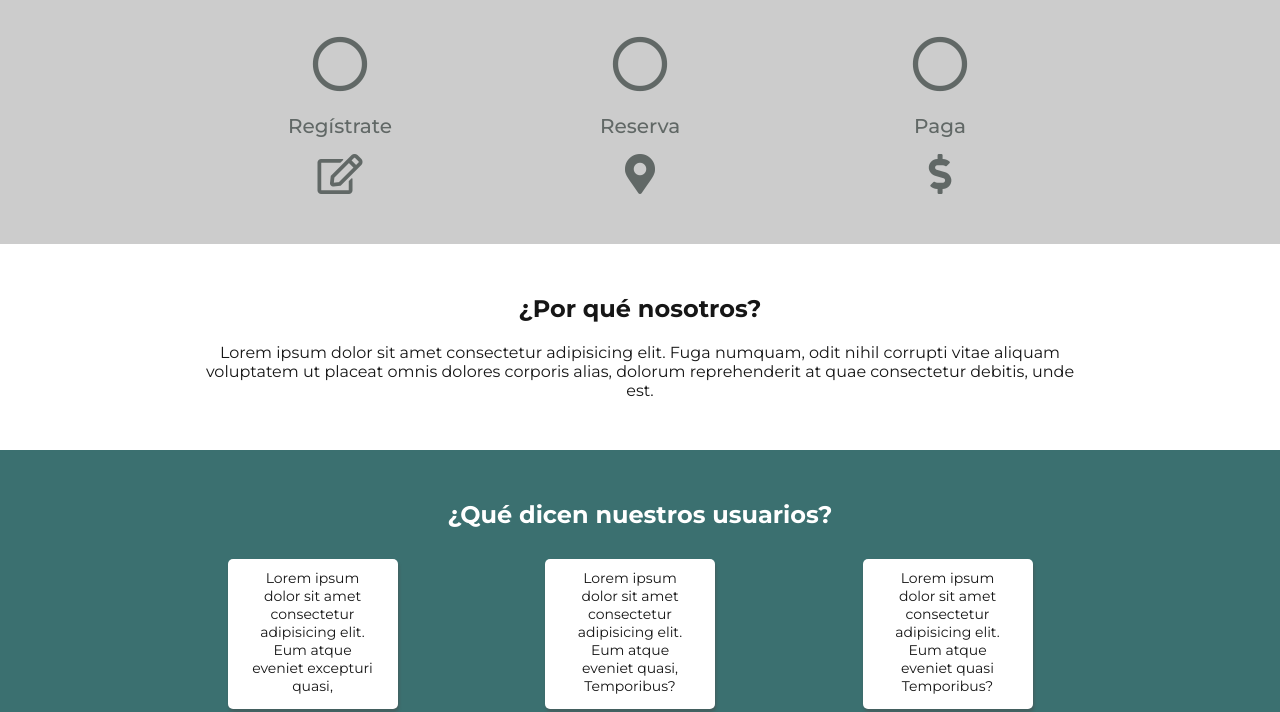
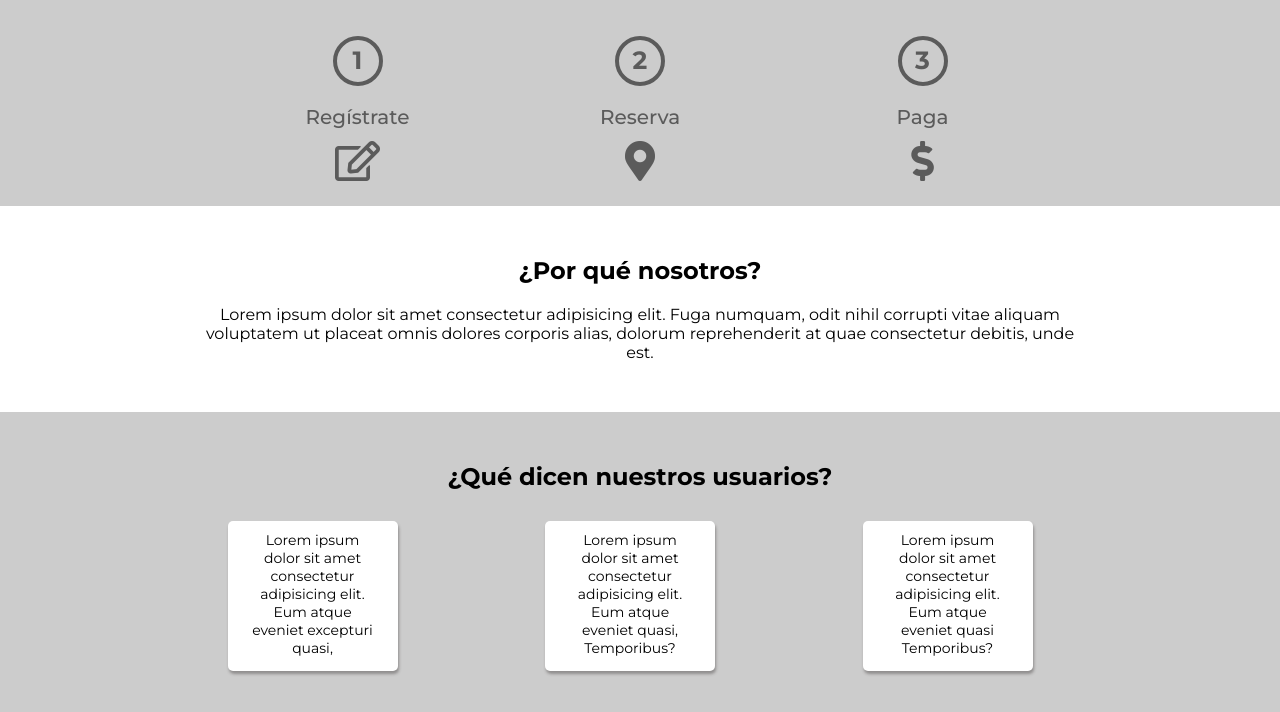
Before and after one commit to ceciij/taxi-project, a plain HTML site: page index.html in a window 1280 px wide. Shown: the part 608-1320 px from the top of the page. Drawn offline with Linux system fonts and the light colour scheme.

Commit message:
Adding changes in idex.html, favicon, numbers, remplacing circles. Modifications in style.css and style.scss. Adding color variables in _variables.scss

```diff
--- a/assets/sass/style/style.scss
+++ b/assets/sass/style/style.scss
@@ -59,7 +59,7 @@ header .taxi-background {
       flex-direction: column;
       align-items: center;
       list-style: none;
-      color: rgb(97, 104, 102);
+      color: #5b5b5b;
     }
     & i:first-child{
       font-size: 2.8em;
@@ -86,8 +86,8 @@ header .taxi-background {
 
 .recomendaciones{
   @include padding;
-  background-color: rgb(59, 112, 112);
-  color: white;
+  background-color: #cccccc;;
+  color: black;
   .container > ul{
     @include flex(space-evenly);
     list-style: none;
--- a/assets/sass/variables/_variables.scss
+++ b/assets/sass/variables/_variables.scss
@@ -1,8 +1,11 @@
 
 //COLORS
 
-$light-gray: rgb(204, 204, 204);
-$color-dark: #161616;
+$light-gray: #cccccc;
+$medium-gray: #5b5b5b;
+$color-dark: #000000;
+$color-yellow: #f9cf29;
+$shadow-color:#4d4a4a79;
 
 //TYPOGRAPHY
 
--- a/index.html
+++ b/index.html
@@ -7,25 +7,44 @@
   <title>Taxi App</title>
   <link rel="stylesheet" href="assets/dist/styles/style.css">
   <link rel="stylesheet" href="https://use.fontawesome.com/releases/v5.7.2/css/all.css" integrity="sha384-fnmOCqbTlWIlj8LyTjo7mOUStjsKC4pOpQbqyi7RrhN7udi9RwhKkMHpvLbHG9Sr" crossorigin="anonymous">
+  <link rel="icon" class="favicon-taxiapp" type="image/png" href="assets/images/favicon.png">
 
 </head>
 
 <body>
 <header>
   <div class="taxi-background">
-    <img src="/assets/images/taxi-background2.jpg" alt="Background" >
+    <img src="./assets/images/taxi-background2.jpg" alt="Background" >
     <div class="botones-iniciales">
       <input type="button" value="Registrarme">
       <input type="button" value="Ingresar">
     </div>
     <div class="logo">
-      <img src="/assets/images/taxiApp_logo.svg" alt="Logo" width="130px">
+      <img src="./assets/images/taxiApp_logo.svg" alt="Logo" width="130px">
     </div>
   </div>
 </header>
 
+<section class="pasos-registro">
+  <div>
+    <ul class="container">
+      <li class="circle"><h6>1</h6>
+        <p>Regístrate</p>
+        <i class="far fa-edit"></i>
+      </li>
+      <li class="circle"><h6>2</h6>
+        <p>Reserva</p>
+        <i class="fas fa-map-marker-alt"></i>
+      </li>
+      <li class="circle"><h6>3</h6>
+        <p>Paga</p>
+        <i class="fas fa-dollar-sign"></i>
+    </li>
+    </ul>
+  </div>
+</section>
 
-<section class="pasos-registro">
+<!-- <section class="pasos-registro">
   <div class="container">
     <ul>
       <li>
@@ -45,7 +64,7 @@
       </li>
     </ul>
   </div>
-</section>
+</section> -->
 
 <section class="container">
   <div class="nosotros">
```
Also changed, not shown: assets/dist/styles/style.css, assets/images/bedu_logo.png (deleted), assets/images/favicon.png (added), 1 other file.
